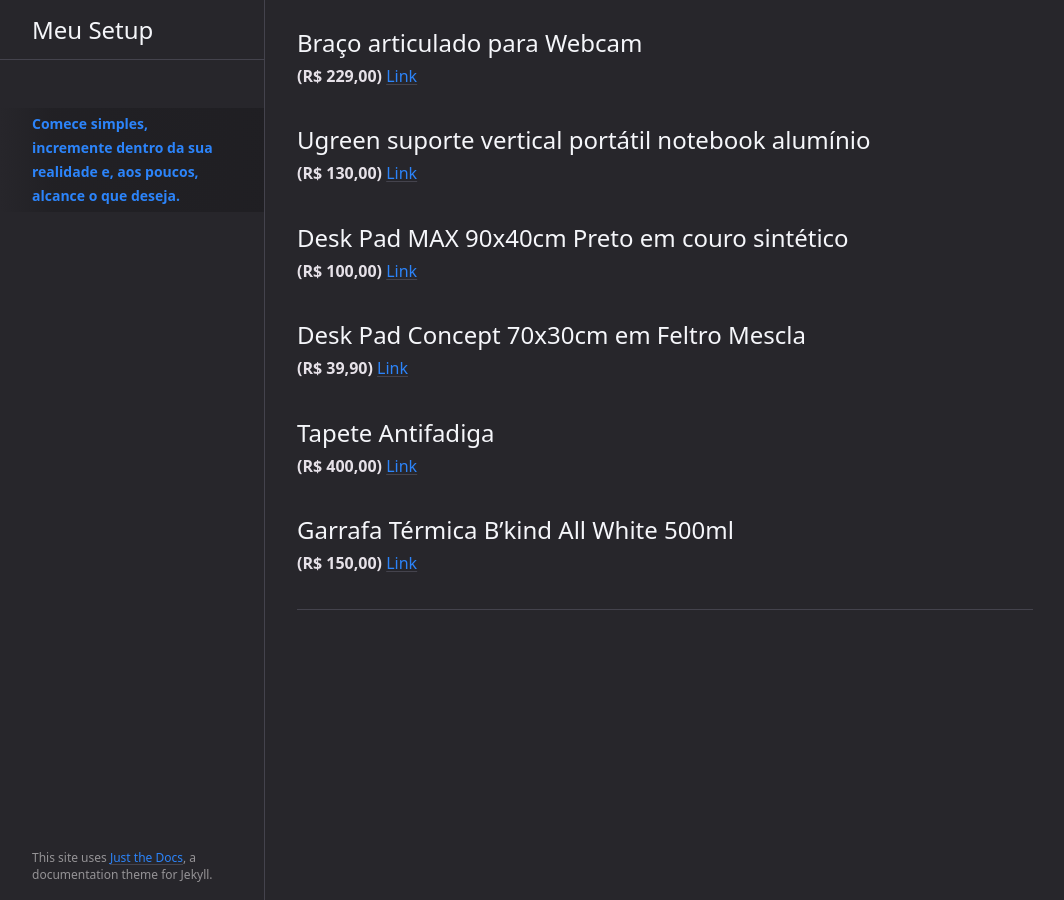
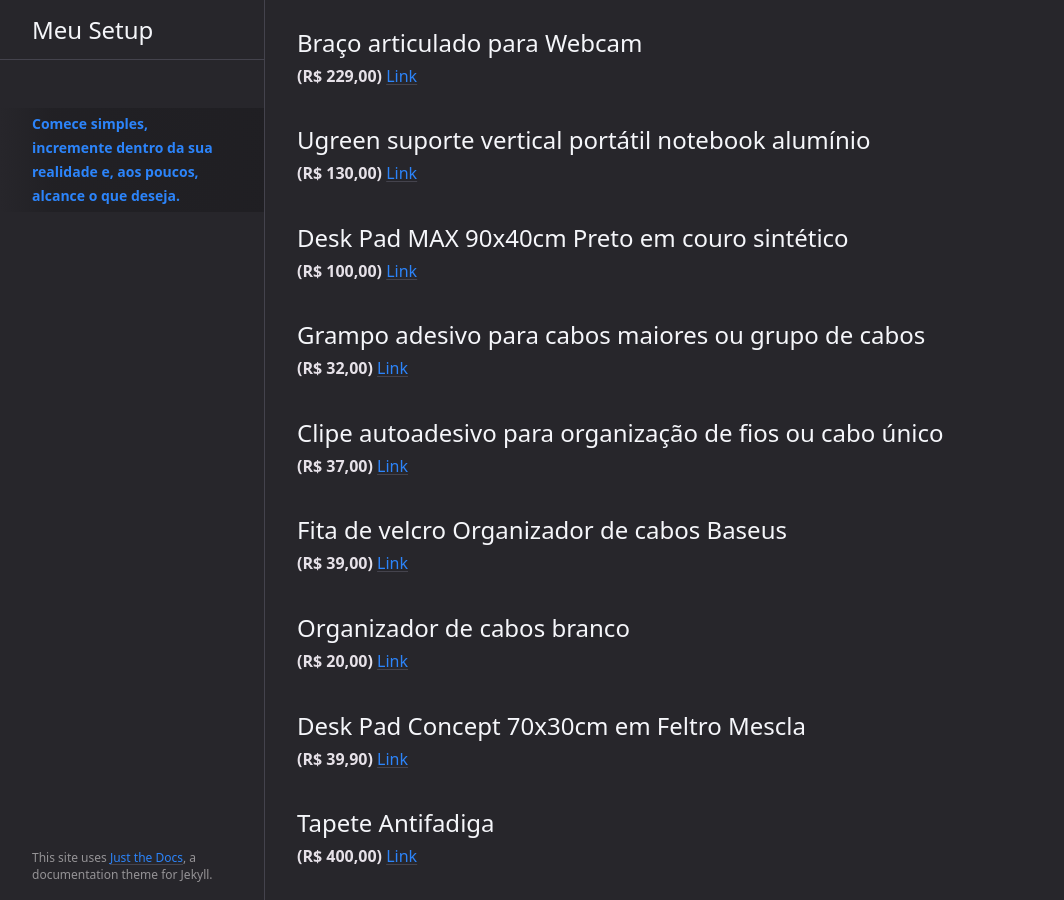
Before and after one commit to fmanoellima/meusetuphomeoffice, a Jekyll site: the page built from index.md, in a window 1280 px wide and 900 px high, scrolled down 5268 px. Shown: the whole window, without its empty margins (107-1171 px from the left). Built offline with Jekyll 4.4.1, drawn with Linux system fonts in a browser that asks for light colours; our own code applies the rules of GitHub Pages for plain Markdown files; some of the changed text lies outside the part shown.

Commit message:
Update index.md
adicionado os organizadores de cabos

```diff
--- a/index.md
+++ b/index.md
@@ -296,11 +296,29 @@ Os preços são apenas referencias do momento em que eu adquiri os equipamentos
 [Link](https://www.bullpad.com.br/desk-pad-max-90x40cm-preto-em-couro-sintetico-desk90x40pto)
 
 
+## Grampo adesivo para cabos maiores ou grupo de cabos
+**(R$ 32,00)**
+[Link](https://pt.aliexpress.com/item/1005003753207729.html)
+
+
+## Clipe autoadesivo para organização de fios ou cabo único
+**(R$ 37,00)**
+[Link](https://pt.aliexpress.com/item/1005002478396980.html)
+
+
+## Fita de velcro Organizador de cabos Baseus
+**(R$ 39,00)**
+[Link](https://pt.aliexpress.com/item/1005003991439265.html)
+
+
+## Organizador de cabos branco
+**(R$ 20,00)**
+[Link](https://www.amazon.com.br/Organizador-Force-Line-0101200027-Branco/dp/B07F979YS9/ref=asc_df_B07F979YS9/)
+
 
 ## Desk Pad Concept 70x30cm em Feltro Mescla
 **(R$ 39,90)**
 [Link](https://www.bullpad.com.br/desk-pad-max-70x30cm-em-feltro-mescla-desk70x30feltromescla)
-
 
 
 ## Tapete Antifadiga
```
Also changed, not shown: other parts of index.md (+1 -1 lines).
